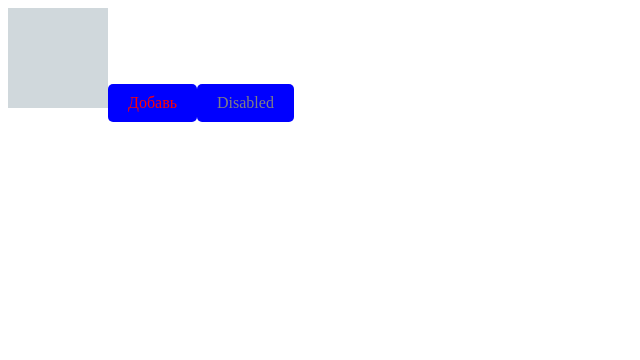
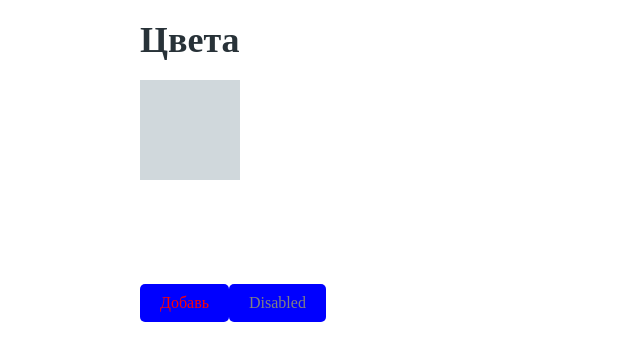
Before and after one commit to ermo4enkov/2dooshka, a React app: page / in a window 1280 px wide. Shown: the top 360 px of the page, without its empty margins (0-640 px from the left). Built offline with nearby package versions, Linux system fonts and the light colour scheme; the HTML template or start-up script is replaced by a standard one.

Commit message:
It's started

```diff
--- /dev/null
+++ b/src/assets/scss/lego/lego.scss
@@ -0,0 +1,8 @@
+.lego{
+  padding-left: 132px;
+
+  &__element{
+    display: block;
+    margin-bottom: 100px;
+  }
+}
--- a/src/assets/scss/styles.scss
+++ b/src/assets/scss/styles.scss
@@ -1,7 +1,8 @@
 @import "./variables/variables";
-@import "./buttons/buttons";
+@import "./text/text";
+@import "./lego/lego";
 
 body {
- font-family: 'source-sans-pro';
+ font-family: 'Source Sans Pro';
  font-size: 16px;
 }
--- /dev/null
+++ b/src/assets/scss/text/text.scss
@@ -0,0 +1,9 @@
+@import "../variables/variables";
+
+.title{
+  font-size: $header;
+  font-weight: bold;
+  line-height: 0.89;
+  text-align: left;
+  color: $black;
+}
--- a/src/assets/scss/variables/variables.scss
+++ b/src/assets/scss/variables/variables.scss
@@ -16,6 +16,7 @@ $button_add: #00b0ff;
 $buttons_cancel: #93a4ad;
 
 //text
+$header: 36px;
 $title: 24px;
 $text: 16px;
 
--- a/src/components/button/index.tsx
+++ b/src/components/button/index.tsx
@@ -1 +1 @@
-export { default } from "./button_add";
+export { default } from "./button";
--- a/src/components/colors/colors.tsx
+++ b/src/components/colors/colors.tsx
@@ -29,14 +29,18 @@ const Pallete = styled.div`
 `
 export class ColorPallete extends React.Component<ColorProps> {
     constructor(props: ColorProps){
-        super(props)
+        super(props);
     }
 
     render () {
 
         return(
-            <Pallete {...this.props}>
-            </Pallete>
+            <div className="lego__element">
+                <h1 className="title">Цвета</h1>
+                <div className="colors__wrap">
+                    <Pallete {...this.props}></Pallete>
+                </div>
+            </div>
         )
     }
 
--- a/src/components/storybook.tsx
+++ b/src/components/storybook.tsx
@@ -1,12 +1,19 @@
 import * as React from "react";
-import { Button } from "./button/button_add";
+import { Button } from "./button/button";
 import { ColorPallete } from "./colors/colors";
 
-// export interface HelloProps { compiler: string; framework: string; }
+export class StoryBook extends React.Component {
 
-export const Storybook = () =>
-    <div>
-        <ColorPallete grey/>
-        <Button add text="Добавь"/>
-        <Button disable text="Disabled"/>
-    </div>;
+    render(){
+
+        return(
+            <div className="lego">
+                <ColorPallete grey/>
+                <Button add text="Добавь"/>
+                <Button disable text="Disabled"/>
+            </div>
+        )
+    }
+}
+
+export default StoryBook;
--- a/src/index.tsx
+++ b/src/index.tsx
@@ -2,11 +2,11 @@ import * as React from "react";
 import * as ReactDOM from "react-dom";
 
 import "./assets/scss/styles.scss";
-// import "../node_modules/source-sans-pro/source-sans-pro.css";
 
-import { Storybook } from "./components/storybook";
+
+import { StoryBook} from "./components/storybook";
 
 ReactDOM.render(
-    <Storybook/>,
+    <StoryBook/>,
     document.getElementById("example")
 );
```
Also changed, not shown: src/assets/scss/buttons/buttons.scss (deleted, +0 -36 lines), src/components/button/button.tsx (renamed from src/components/button/button_add.tsx), 87 other files (tests, documents, lock files or other folders).
